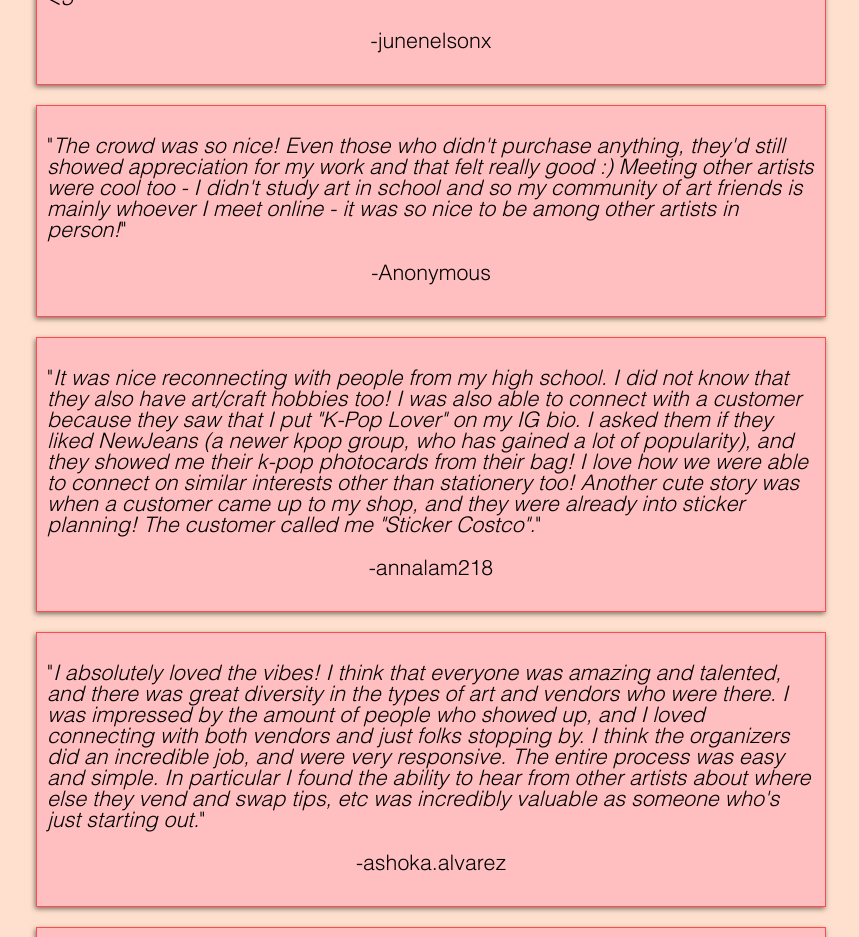
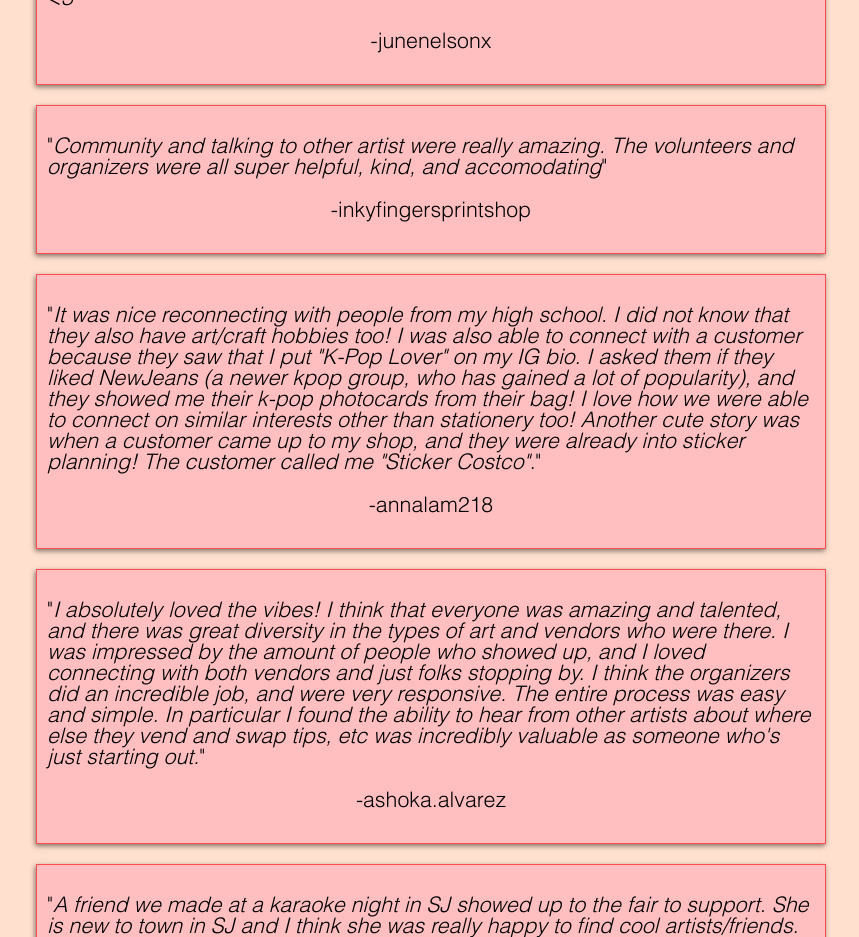
Before and after one commit to michellewong793/queer-art-fair-v2, a Next.js app: page /testimonials in a window 1280 px wide. Shown: the part 1000-1937 px from the top of the page, without its empty margins (209-1068 px from the left). Built offline with nearby package versions, Linux system fonts and the light colour scheme; a web font is replaced by a local one.

Commit message:
Renames all instances of Testimonials to TestimonialsList and replaces second quote

```diff
--- a/components/TestimonialsList.js
+++ b/components/TestimonialsList.js
@@ -1,11 +1,11 @@
-const Testimonials = [
+const TestimonialsList = [
     {
         testimonial: "I really loved meeting the other vendors! I traded a pair of earrings for a hair clip from frootyshop, and traded another pair of earrings for a tattoo from flashedbystace. It was a beautiful day of sharing art with radical queer artists <3",
         source: "junenelsonx"
     },
-    {
-        testimonial: "The crowd was so nice! Even those who didn't purchase anything, they'd still showed appreciation for my work and that felt really good :) Meeting other artists were cool too - I didn't study art in school and so my community of art friends is mainly whoever I meet online - it was so nice to be among other artists in person!",
-        source: "Anonymous"
+ {
+        testimonial: "Community and talking to other artist were really amazing. The volunteers and organizers were all super helpful, kind, and accomodating",
+        source: "inkyfingersprintshop",
     },
     {
         testimonial: "It was nice reconnecting with people from my high school. I did not know that they also have art/craft hobbies too! I was also able to connect with a customer because they saw that I put \"K-Pop Lover\" on my IG bio. I asked them if they liked NewJeans (a newer kpop group, who has gained a lot of popularity), and they showed me their k-pop photocards from their bag! I love how we were able to connect on similar interests other than stationery too! Another cute story was when a customer came up to my shop, and they were already into sticker planning! The customer called me \"Sticker Costco\".",
@@ -47,4 +47,4 @@ const Testimonials = [
     // }
 ]
 
-export default Testimonials;
+export default TestimonialsList;
```
